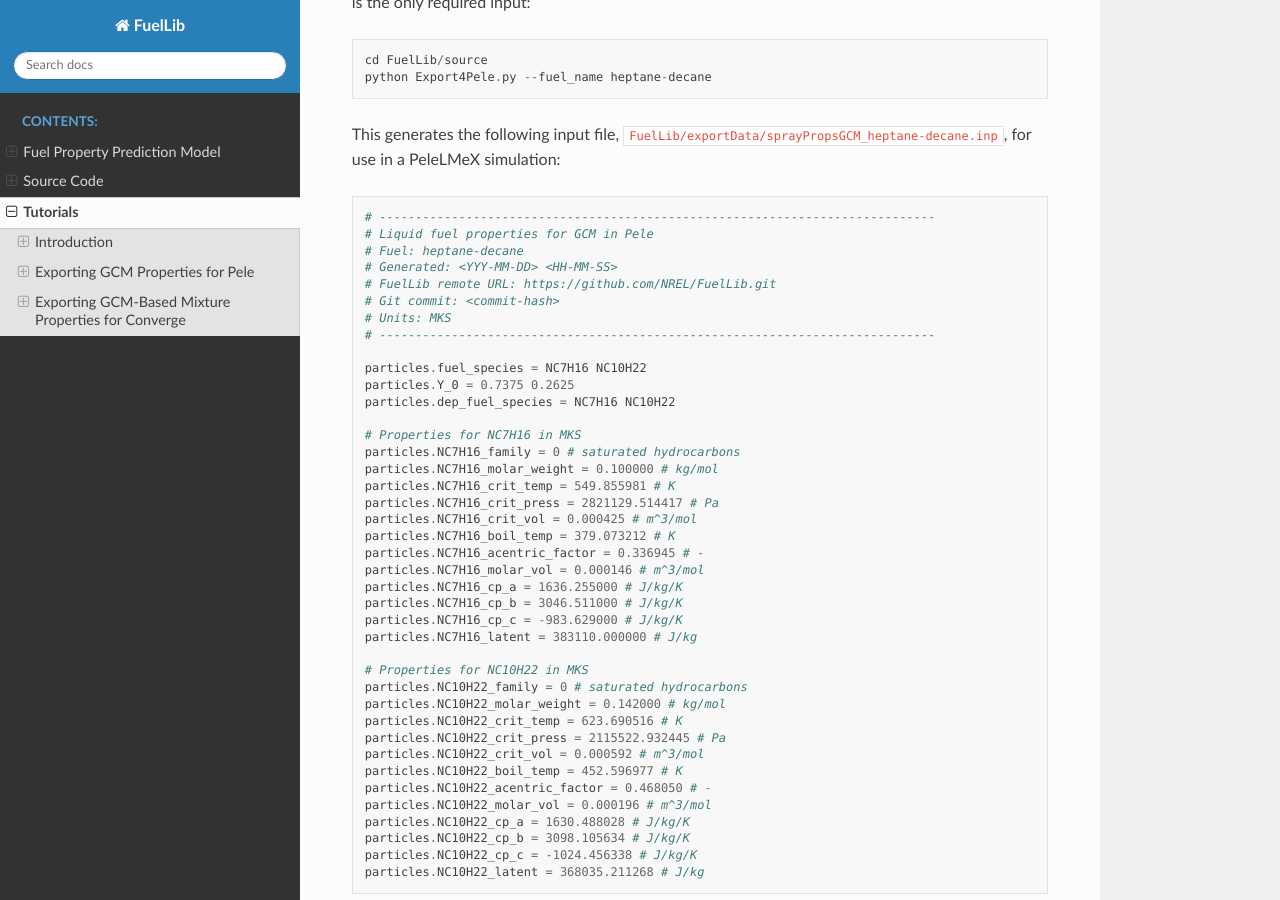
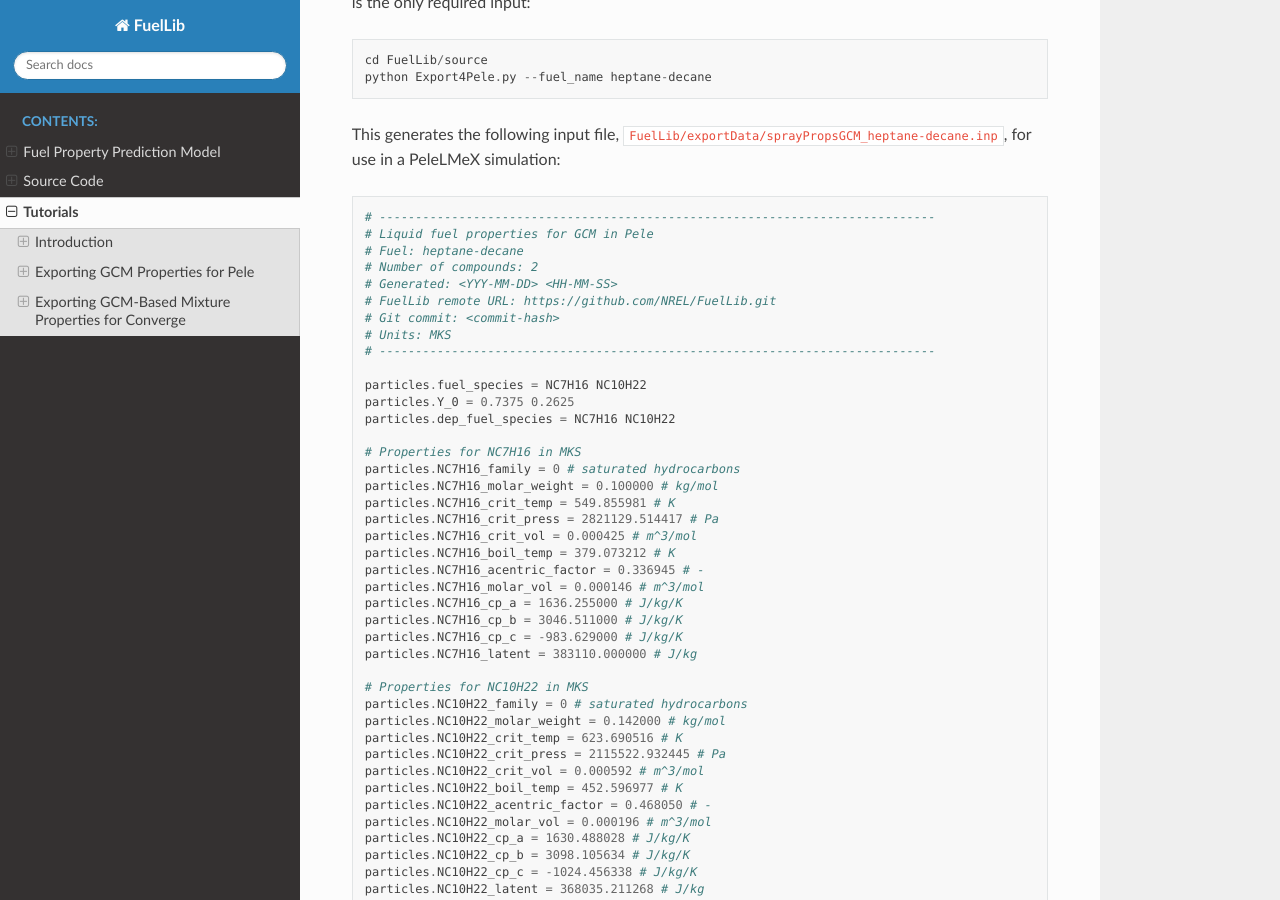
Before and after one commit to dmontgomeryNREL/FuelLib-NREL, a Sphinx documentation site: the page built from docs/tutorials.rst, in a window 1280 px wide and 900 px high, scrolled down 3242 px. Built offline with Sphinx 7.4.7 and the Read the Docs theme 3.1.0, drawn with Linux system fonts in a browser that asks for light colours; cross-references to code outside the pages are shown as plain code.

Commit message:
Add number of compounds to header (#23)

```diff
--- a/docs/tutorials.rst
+++ b/docs/tutorials.rst
@@ -142,6 +142,7 @@ This generates the following input file, ``FuelLib/exportData/sprayPropsGCM_hept
     # -----------------------------------------------------------------------------
     # Liquid fuel properties for GCM in Pele
     # Fuel: heptane-decane
+    # Number of compounds: 2
     # Generated: <YYY-MM-DD> <HH-MM-SS>
     # FuelLib remote URL: https://github.com/NREL/FuelLib.git
     # Git commit: <commit-hash>
--- a/source/Export4Pele.py
+++ b/source/Export4Pele.py
@@ -208,6 +208,7 @@ def export_pele(
             f"# -----------------------------------------------------------------------------\n"
             f"# Liquid fuel properties for GCM in Pele\n"
             f"# Fuel: {fuel.name}\n"
+            f"# Number of compounds: {len(fuel.compounds)}\n"
             f"# Generated: {dt_string}\n"
             f"# FuelLib remote URL: {git_remote}\n"
             f"# Git commit: {git_commit}\n"
```
